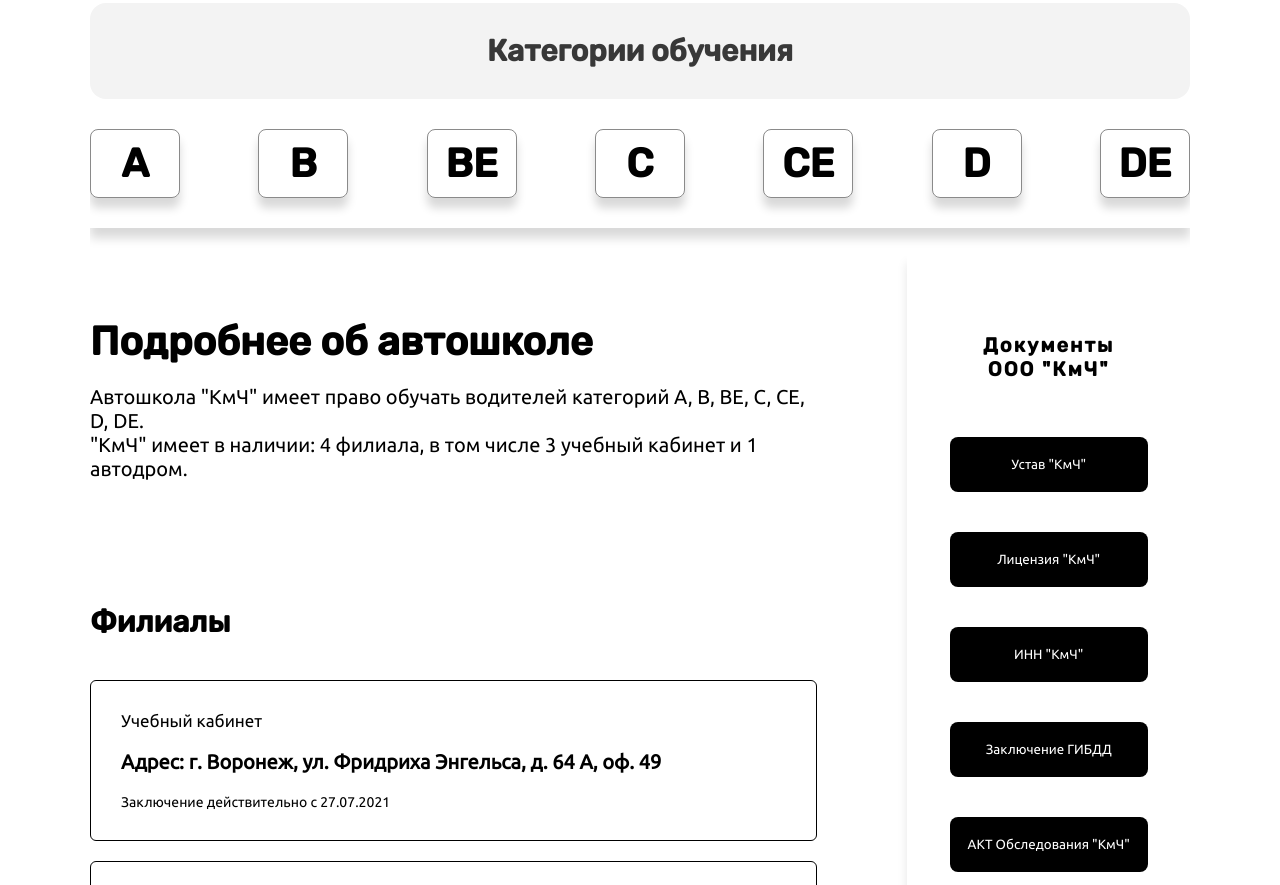
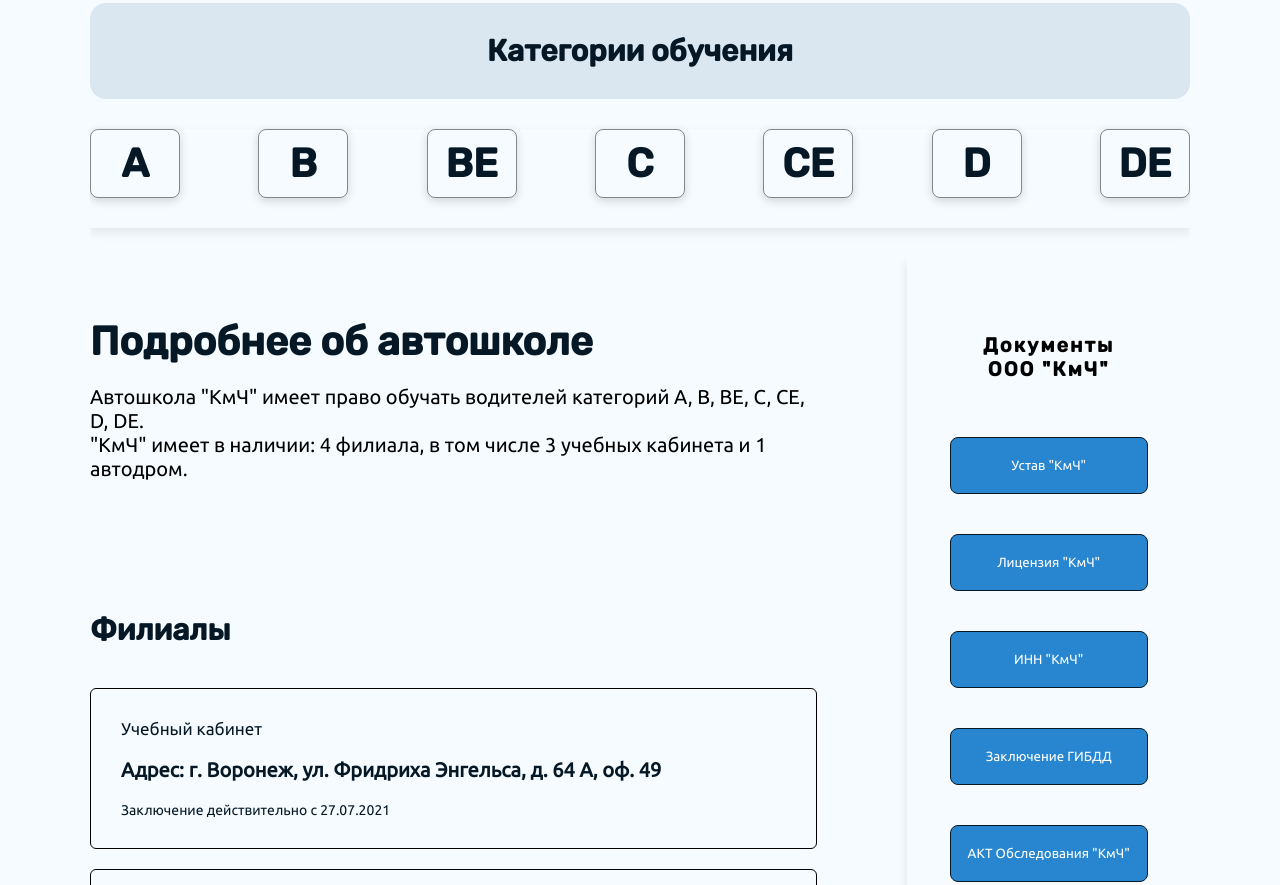
Before and after one commit to kosolapus/kmh36.ru, a plain HTML site: page index.html in a window 1280 px wide. Shown: the part 435-1320 px from the top of the page. Drawn offline with Linux system fonts and the light colour scheme.

Commit message:
замена теней

```diff
--- a/index.html
+++ b/index.html
@@ -13,7 +13,8 @@
 
 </head>
 <body>
-<div class="container">
+
+    <div class="container">
     <div class="content">
         <div class="header">
             <div class="header-title">
@@ -43,7 +44,7 @@
                 имеет право обучать водителей категорий A, B, BE, C, CE, D, DE.
                 </div>
                 <div class="description-text">
-                 "КмЧ" имеет в наличии: 4 филиала, в том числе 3 учебный кабинет и 1 автодром.
+                 "КмЧ" имеет в наличии: 4 филиала, в том числе 3 учебных кабинета и 1 автодром.
                 </div>
         </div>
         <div class="filials">
@@ -95,7 +96,7 @@
             </div>
         </div>
     </div>
-</div>
+    </div>
 
 </body>
 </html>
--- a/style.css
+++ b/style.css
@@ -2,6 +2,9 @@
     box-sizing: border-box;
 }
 
+body {
+    background-color: #eaf6ff70;
+}
 
 .container {
     width: 100%;
@@ -91,7 +94,7 @@ height: 100%;
 }
 
 .categories-title {
-    color: rgba(0, 0, 0, 0.774);
+    color: #061826;
     font-size: 30px;
     font-family: 'Rubik', sans-serif;
 
@@ -101,7 +104,7 @@ height: 100%;
     padding: 30px 0 30px 0;
     margin-bottom: 30px;
     border-radius: 16px;
-    background-color: rgb(243, 243, 243);
+    background-color: #dbe7f0;
 
 }
 
@@ -112,7 +115,7 @@ height: 100%;
     flex-wrap: wrap;
     padding-bottom: 30px;
     /* border-bottom: 3px solid rgba(0, 0, 0, 0.603); */
-    box-shadow: 0px 10px 10px rgba(0, 0, 0, 0.151);
+    box-shadow: 0px 5px 10px rgba(0, 0, 0, 0.082);
 }
 
 .ct {
@@ -122,13 +125,13 @@ height: 100%;
     width: 90px;
     border-radius: 8px;
     border: 1px solid rgba(0, 0, 0, 0.459);
-    box-shadow: 0px 10px 10px rgba(0, 0, 0, 0.151);
+    box-shadow: 0px 3px 10px rgba(0, 0, 0, 0.151);
 
 
 
 }
 .ct-num {
-    color: rgb(0, 0, 0);
+    color: #061826;
     font-size: 40px;
     text-align: center;
     font-weight: 700;
@@ -148,6 +151,7 @@ height: 100%;
     font-size: 40px;
     font-weight: 700;
     font-family: 'Rubik', sans-serif;
+    color: #061826;
 
     padding-bottom: 20px;
 }
@@ -160,6 +164,7 @@ height: 100%;
 /* _-------------ФИЛИАЛЫ---------------------------------------------------------------------------------- */
 
 .filials-title {
+    color: #061826;
     font-size: 30px;
     padding: 20px 0;
     font-weight: 700;
@@ -175,11 +180,13 @@ height: 100%;
     border: 1px solid black;
 }
 .f-text-1 {
+    color: #061826;
     font-size: 17px;
     padding: 10px;
     font-family: 'Ubuntu', sans-serif;
 }
 .f-text-2 {
+    color: #061826;
     font-size: 20px;
     font-weight: 600;
     padding: 10px;
@@ -187,6 +194,7 @@ height: 100%;
 
 }
 .f-text-3 {
+    color: #061826;
     font-size: 14px;
     padding: 10px;
     font-family: 'Ubuntu', sans-serif;
@@ -220,9 +228,10 @@ height: 100%;
 
     font-size: smaller;
     font-family: 'Ubuntu', sans-serif;
-    background-color: black;
+    background-color: #2786cf;
     padding: 20px 10px;
     margin: 40px auto;
+    border: 1px solid #061826;;
     border-radius: 8px;
     text-align: center;
     max-width: 70%;
@@ -358,7 +367,7 @@ a {
         padding-top: 35px;
         padding-left: 10%;
         padding-right: 10%;
-        font-size: 12px;
+        font-size: 20px;
         margin: 0 auto;
     }
     .document {
```
